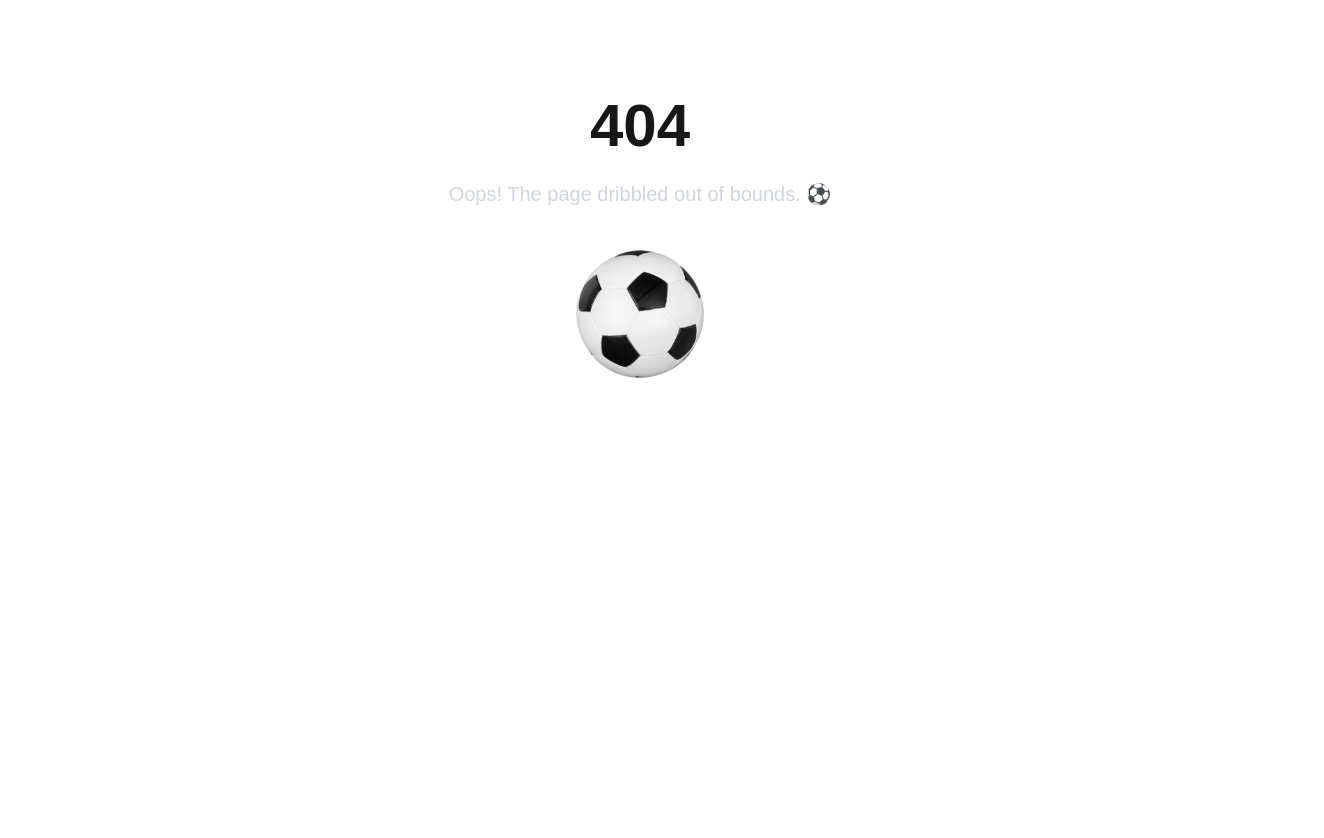
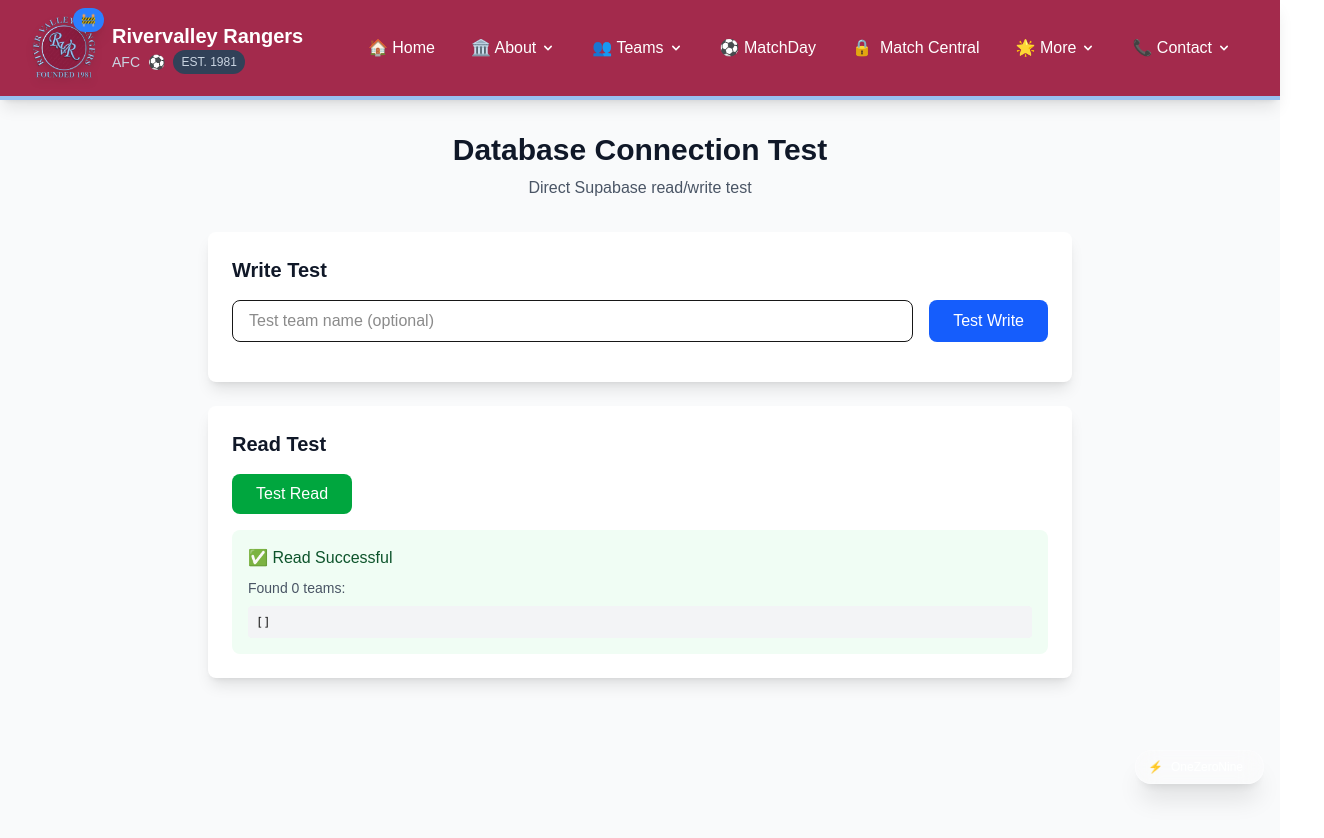
Before and after one commit to 1Zero9/rvrmatchday, a Next.js app: page /test-database in a window 1280 px wide. Before the commit this address had no page. Shown: the top 838 px of the page, 1324 px wide, since content can reach past the window. Before the commit the page ends 800 px from the top, so only its background shows below. Built offline with nearby package versions, Linux system fonts and the light colour scheme; no server answers; the database is empty.

Commit message:
test db fix

```diff
--- /dev/null
+++ b/src/pages/test-database.tsx
@@ -0,0 +1,160 @@
+/**
+ * Direct Database Test - Verify Supabase Connection
+ */
+
+import React, { useState, useEffect } from 'react';
+import StandardLayout from '../components/StandardLayout';
+import { supabase } from '../lib/supabase';
+
+export default function TestDatabase() {
+  const [testResults, setTestResults] = useState<any>({});
+  const [testName, setTestName] = useState('');
+  const [testing, setTesting] = useState(false);
+
+  // Test direct database write
+  const testWrite = async () => {
+    setTesting(true);
+    try {
+      const testTeam = {
+        name: testName || `Test Team ${Date.now()}`,
+        short_name: 'TEST',
+        age_group: 'U12',
+        gender: 'Mixed',
+        league: 'Test League',
+        is_opponent: false
+      };
+
+      console.log('Writing to database:', testTeam);
+
+      const { data, error } = await supabase
+        .from('teams')
+        .insert(testTeam)
+        .select();
+
+      if (error) {
+        throw error;
+      }
+
+      console.log('Database write successful:', data);
+      setTestResults(prev => ({ ...prev, write: { success: true, data } }));
+
+      // Now test read
+      await testRead();
+
+    } catch (error: any) {
+      console.error('Database write failed:', error);
+      setTestResults(prev => ({ ...prev, write: { success: false, error: error.message } }));
+    } finally {
+      setTesting(false);
+    }
+  };
+
+  // Test direct database read
+  const testRead = async () => {
+    try {
+      const { data, error } = await supabase
+        .from('teams')
+        .select('*')
+        .limit(5);
+
+      if (error) {
+        throw error;
+      }
+
+      console.log('Database read successful:', data);
+      setTestResults(prev => ({ ...prev, read: { success: true, data } }));
+
+    } catch (error: any) {
+      console.error('Database read failed:', error);
+      setTestResults(prev => ({ ...prev, read: { success: false, error: error.message } }));
+    }
+  };
+
+  useEffect(() => {
+    testRead(); // Test read on load
+  }, []);
+
+  return (
+    <StandardLayout>
+      <div className="min-h-screen bg-gray-50 py-8">
+        <div className="max-w-4xl mx-auto px-4">
+
+          <div className="text-center mb-8">
+            <h1 className="text-3xl font-bold text-gray-900 mb-2">Database Connection Test</h1>
+            <p className="text-gray-600">Direct Supabase read/write test</p>
+          </div>
+
+          {/* Write Test */}
+          <div className="bg-white rounded-lg shadow-lg p-6 mb-6">
+            <h2 className="text-xl font-bold text-gray-900 mb-4">Write Test</h2>
+
+            <div className="flex space-x-4 mb-4">
+              <input
+                type="text"
+                placeholder="Test team name (optional)"
+                value={testName}
+                onChange={(e) => setTestName(e.target.value)}
+                className="flex-1 px-4 py-2 border rounded-lg"
+              />
+              <button
+                onClick={testWrite}
+                disabled={testing}
+                className="px-6 py-2 bg-blue-600 text-white rounded-lg hover:bg-blue-700 disabled:bg-gray-300"
+              >
+                {testing ? 'Testing...' : 'Test Write'}
+              </button>
+            </div>
+
+            {testResults.write && (
+              <div className={`p-4 rounded-lg ${testResults.write.success ? 'bg-green-50' : 'bg-red-50'}`}>
+                <p className={`font-medium ${testResults.write.success ? 'text-green-900' : 'text-red-900'}`}>
+                  {testResults.write.success ? '✅ Write Successful' : '❌ Write Failed'}
+                </p>
+                {testResults.write.error && (
+                  <p className="text-red-600 text-sm mt-1">{testResults.write.error}</p>
+                )}
+                {testResults.write.data && (
+                  <pre className="text-xs mt-2 bg-gray-100 p-2 rounded overflow-auto">
+                    {JSON.stringify(testResults.write.data, null, 2)}
+                  </pre>
+                )}
+              </div>
+            )}
+          </div>
+
+          {/* Read Test */}
+          <div className="bg-white rounded-lg shadow-lg p-6">
+            <h2 className="text-xl font-bold text-gray-900 mb-4">Read Test</h2>
+
+            <button
+              onClick={testRead}
+              className="px-6 py-2 bg-green-600 text-white rounded-lg hover:bg-green-700 mb-4"
+            >
+              Test Read
+            </button>
+
+            {testResults.read && (
+              <div className={`p-4 rounded-lg ${testResults.read.success ? 'bg-green-50' : 'bg-red-50'}`}>
+                <p className={`font-medium ${testResults.read.success ? 'text-green-900' : 'text-red-900'}`}>
+                  {testResults.read.success ? '✅ Read Successful' : '❌ Read Failed'}
+                </p>
+                {testResults.read.error && (
+                  <p className="text-red-600 text-sm mt-1">{testResults.read.error}</p>
+                )}
+                {testResults.read.data && (
+                  <div className="mt-2">
+                    <p className="text-sm text-gray-600 mb-2">Found {testResults.read.data.length} teams:</p>
+                    <pre className="text-xs bg-gray-100 p-2 rounded overflow-auto max-h-60">
+                      {JSON.stringify(testResults.read.data, null, 2)}
+                    </pre>
+                  </div>
+                )}
+              </div>
+            )}
+          </div>
+
+        </div>
+      </div>
+    </StandardLayout>
+  );
+}
```
